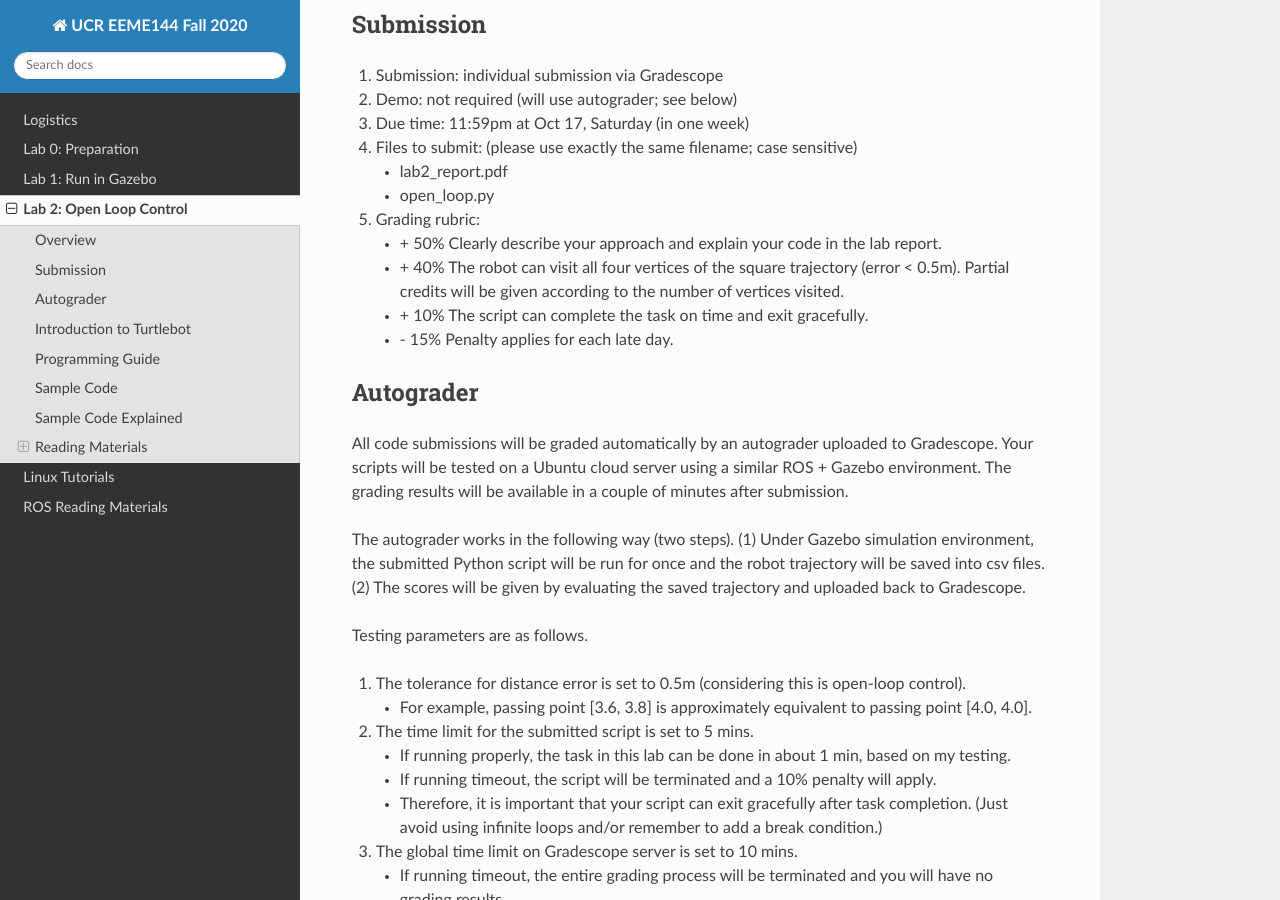
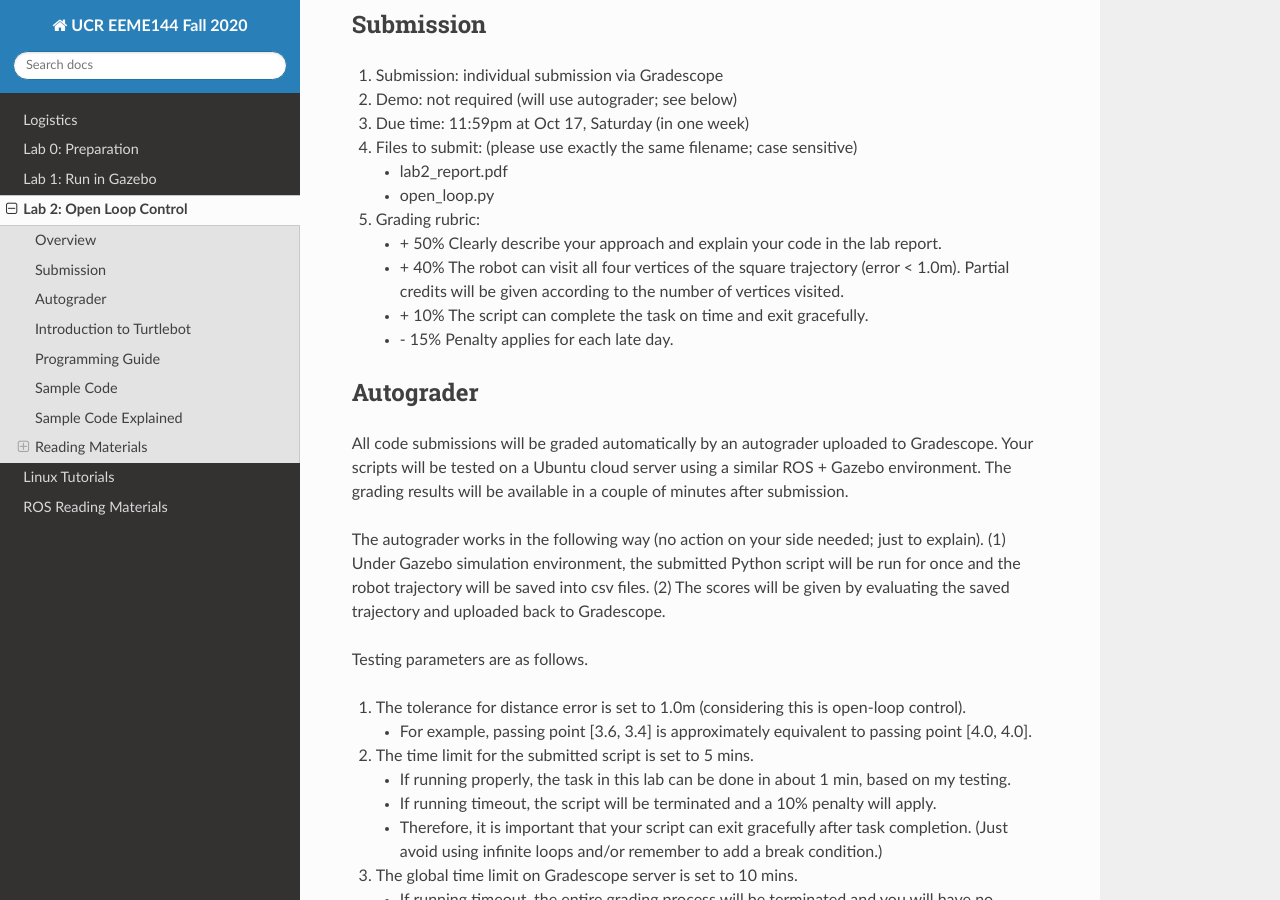
Before and after one commit to UCR-Robotics/ee144, a Sphinx documentation site: the page built from docs/lab2.rst, in a window 1280 px wide and 900 px high, scrolled down 496 px. Built offline with Sphinx 7.4.7 and the Read the Docs theme 2.0.0, drawn with Linux system fonts in a browser that asks for light colours.

Commit message:
relax to 1m distance error

```diff
--- a/docs/lab2.rst
+++ b/docs/lab2.rst
@@ -35,7 +35,7 @@ Submission
 #. Grading rubric:
 
    + \+ 50%  Clearly describe your approach and explain your code in the lab report.
-   + \+ 40%  The robot can visit all four vertices of the square trajectory (error < 0.5m).
+   + \+ 40%  The robot can visit all four vertices of the square trajectory (error < 1.0m).
      Partial credits will be given according to the number of vertices visited.
    + \+ 10%  The script can complete the task on time and exit gracefully.
    + \- 15%  Penalty applies for each late day.
@@ -47,16 +47,17 @@ All code submissions will be graded automatically by an autograder uploaded to G
 Your scripts will be tested on a Ubuntu cloud server using a similar ROS + Gazebo environment.
 The grading results will be available in a couple of minutes after submission.
 
-The autograder works in the following way (two steps).
+The autograder works in the following way (no action on your side needed; just to explain).
 (1) Under Gazebo simulation environment, the submitted Python script will be run for once
 and the robot trajectory will be saved into csv files.
 (2) The scores will be given by evaluating the saved trajectory and uploaded back to Gradescope.
 
+
 Testing parameters are as follows.
 
-#. The tolerance for distance error is set to 0.5m (considering this is open-loop control).
+#. The tolerance for distance error is set to 1.0m (considering this is open-loop control).
 
-   - For example, passing point [3.6, 3.8] is approximately equivalent to passing point [4.0, 4.0].
+   - For example, passing point [3.6, 3.4] is approximately equivalent to passing point [4.0, 4.0].
 
 #. The time limit for the submitted script is set to 5 mins.
 
```
